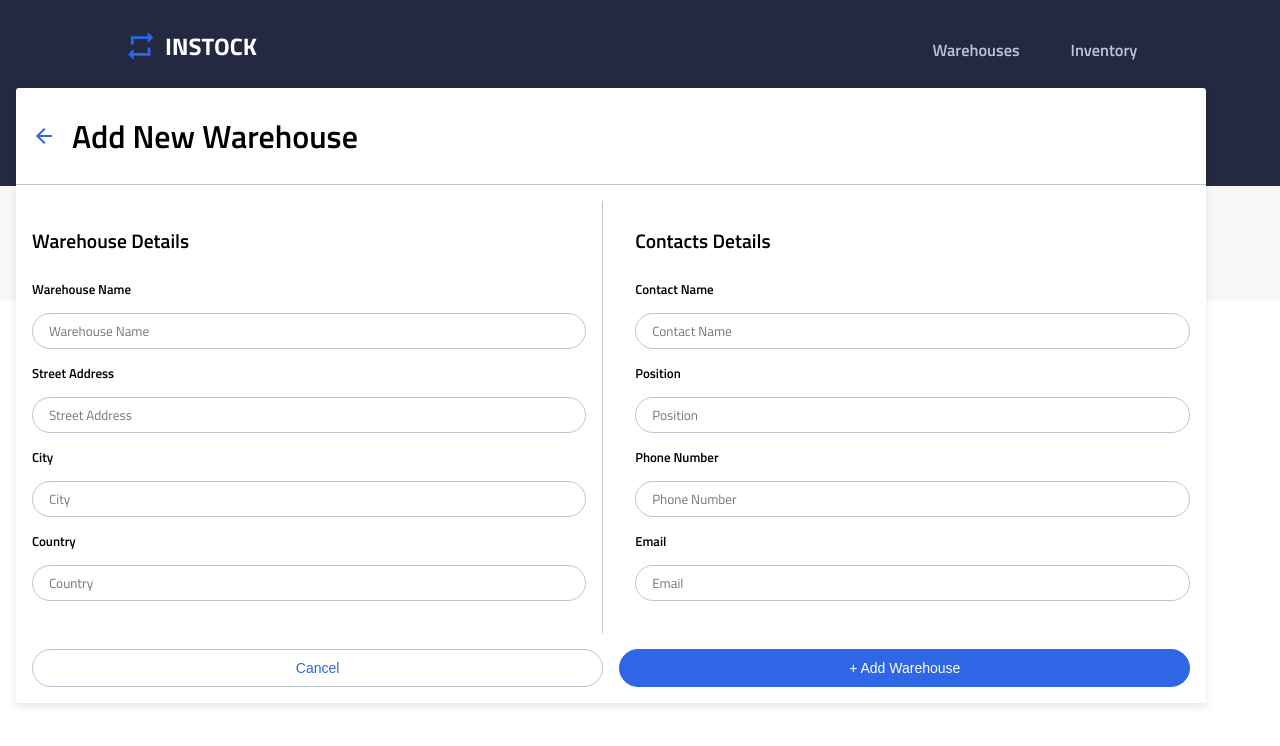
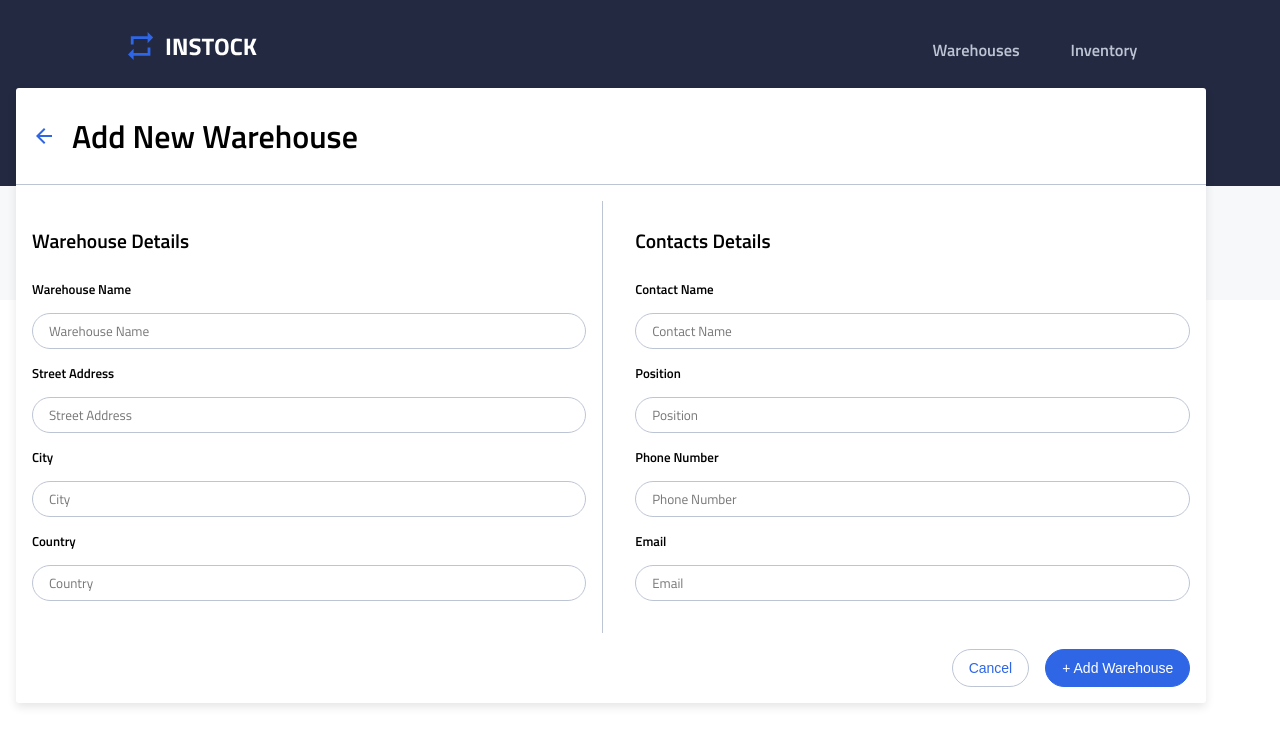
Before and after one commit to reymaa19/InStock-client, a React (Vite) app: page /addnewwarehouse in a window 1280 px wide. Shown: the top 746 px of the page. Built offline with nearby package versions, Linux system fonts and the light colour scheme; no server answers; the HTML template or start-up script is replaced by a standard one.

Commit message:
Update Desktop responsive styles

```diff
--- a/src/components/AddNewWarehouse/AddNewWarehouse.scss
+++ b/src/components/AddNewWarehouse/AddNewWarehouse.scss
@@ -64,6 +64,12 @@
         border-bottom:none;
         border-right: 0.06125rem solid $Cloud;
       }
+      @include desktop{
+        width: 50%;
+        border-bottom:none;
+        border-right: 0.06125rem solid $Cloud;
+      }
+
 
 
       &-name {
@@ -93,6 +99,11 @@
         width: 50%;
         border-bottom:none;
       }
+      @include desktop{
+        width: 50%;
+        border-bottom:none;
+      }
+
 
 
       &-title {
@@ -120,6 +131,16 @@
       display: flex;
       gap: 1rem;
       padding: 1rem;
+      @include tablet{
+        flex-direction: row;
+        justify-content: flex-end;
+
+      }
+      @include desktop{
+        flex-direction: row;
+        justify-content: flex-end;
+
+      }
       &-cancel {
         height: 2.25rem;
         width: 50%;
@@ -137,7 +158,7 @@
         }
         @include tablet {
           height: 2.375rem;
-          width: 50%;
+          width:max-content;
           font-size: $h3-text-size;
           line-height: $h3-line-height;
           color: $Instock-Indigo;
@@ -149,7 +170,7 @@
         }
         @include desktop {
           height: 2.375rem;
-          width: 50%;
+          width:max-content;
           font-size: $h3-text-size;
           line-height: $h3-line-height;
           color: $Instock-Indigo;
@@ -177,7 +198,7 @@
         }
         @include tablet {
           height: 2.375rem;
-          width: 50%;
+          width:max-content;
           font-size: $h3-text-size;
           line-height: $h3-line-height;
           color: $White;
@@ -189,7 +210,7 @@
         }
         @include desktop {
           height: 2.375rem;
-          width: 50%;
+          width:max-content;
           font-size: $h3-text-size;
           line-height: $h3-line-height;
           color: $White;
```
